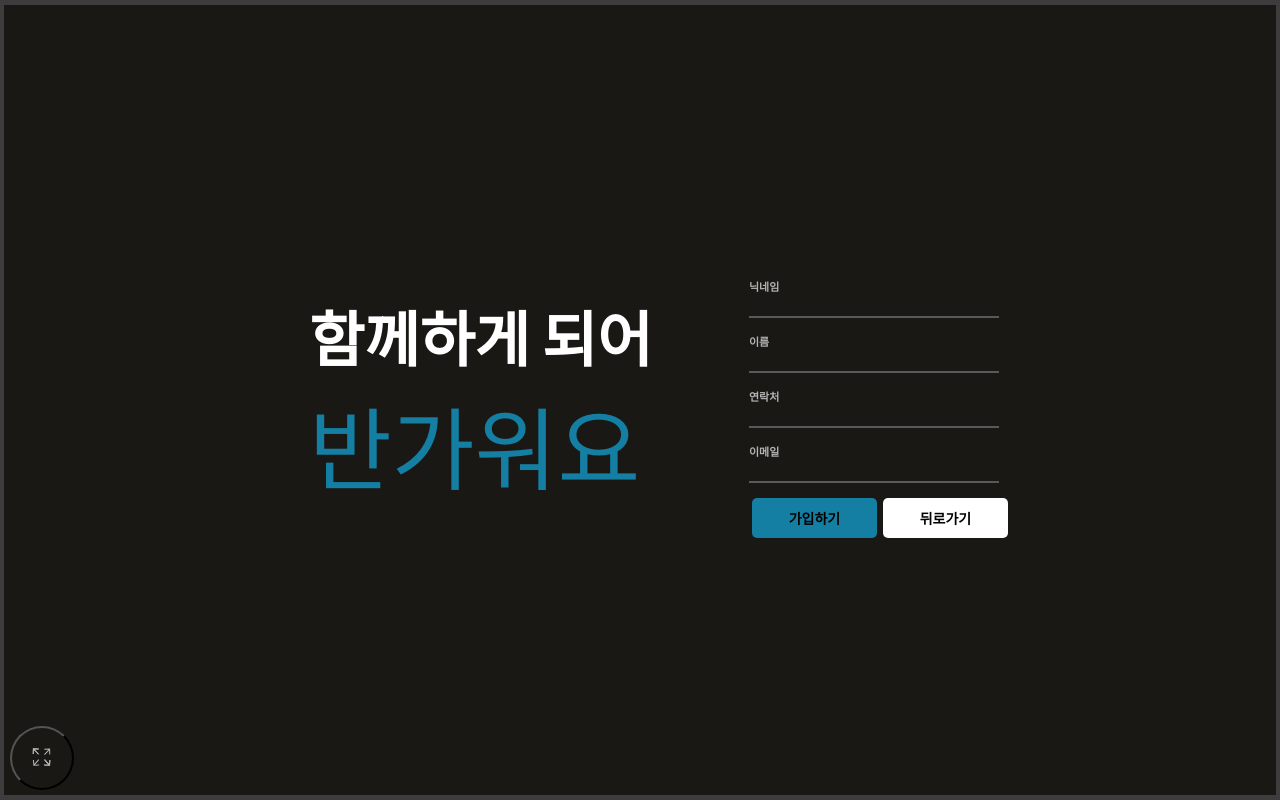
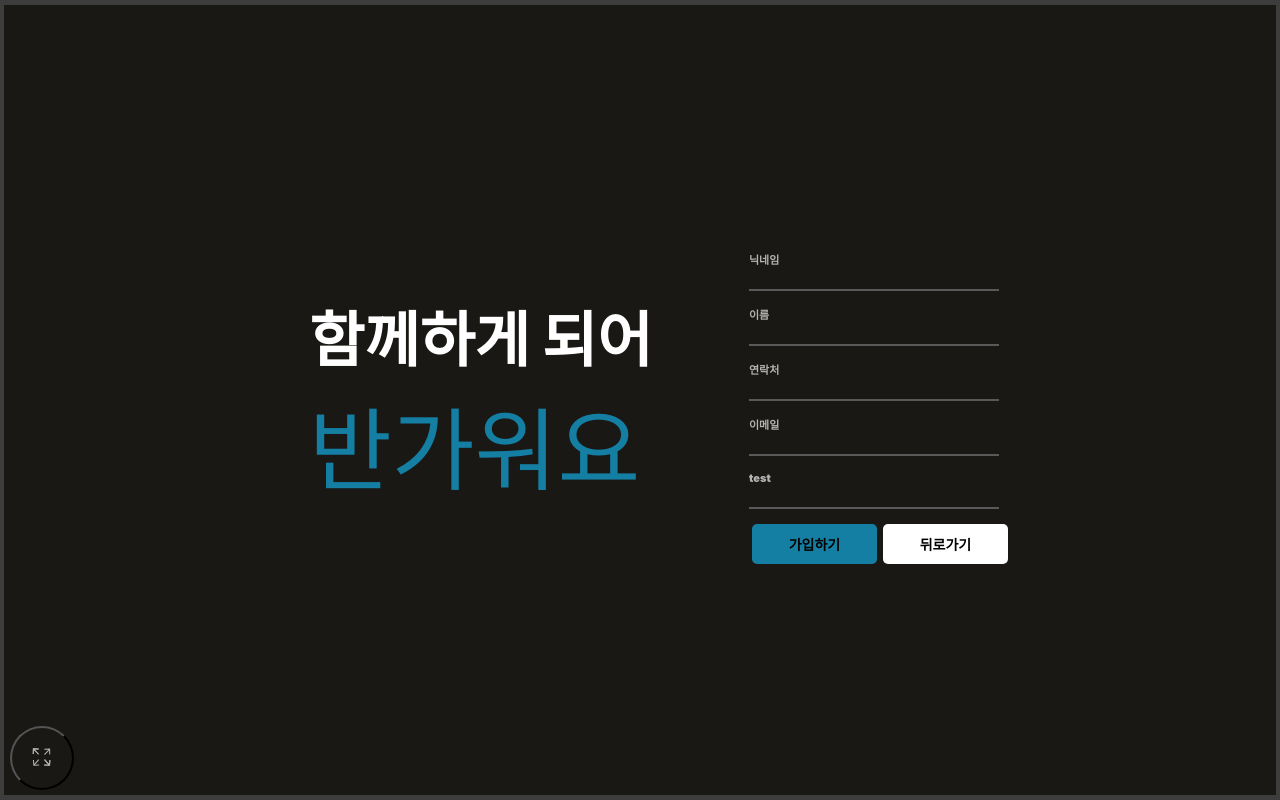
Before and after one commit to wonny-won/fitable_react, a React (Create React App) app: page /joinus in a window 1280 px wide. Built offline with nearby package versions, Linux system fonts and the light colour scheme.

Commit message:
텍스트 필드 수정

```diff
--- /dev/null
+++ b/src/components/atom/textField/inputFiled.tsx
@@ -0,0 +1,18 @@
+import { ChangeEvent, memo } from "react"
+import * as S from './styled'
+
+interface InputFieldProp {
+    id:string;
+    onChangeHandler?:(e:ChangeEvent<HTMLInputElement|HTMLTextAreaElement>)=>void;
+}
+
+function InputFeild (props:InputFieldProp){
+    const {id,onChangeHandler} = props
+    const inputParam = {
+        id,
+        onChange:onChangeHandler
+    }
+
+    return( <S.Input {...inputParam}/> )
+}
+export default memo(InputFeild)
--- a/src/components/atom/textField/textField.tsx
+++ b/src/components/atom/textField/textField.tsx
@@ -1,26 +1,27 @@
 import * as S from './styled'
 import * as CS from '../../commonStyle'
 import { ChangeEvent, memo } from 'react';
+import InputFeild from './inputFiled'
 
 interface TextFieldProp {
     id:string;
-    inputTitle: string;
+    inputTitle?: string;
     style?:{};
     isRequired?:boolean;
-    onChangeHandler?:(e:ChangeEvent<HTMLInputElement|HTMLTextAreaElement>)=>void
-}
-
- const TextField = (props:TextFieldProp)=>{
+    onChangeHandler?:(e:ChangeEvent<HTMLInputElement|HTMLTextAreaElement>)=>void;
+};
+function TextField (props:TextFieldProp){
     const {id,inputTitle,style,isRequired,onChangeHandler} = props
 
     return(
         <>
             <S.TextFieldWrapper style={style}>
                 <S.InputTitle>{inputTitle}{isRequired && <CS.Required>*</CS.Required>}</S.InputTitle>
-                <S.Input id={id} onChange={onChangeHandler}/>
+                <InputFeild id={id} onChangeHandler={onChangeHandler}/>
             </S.TextFieldWrapper>
         </>
     )
+
 }
 
 export default memo(TextField)
--- a/src/components/organism/joinUs/textField.tsx
+++ b/src/components/organism/joinUs/textField.tsx
@@ -3,6 +3,8 @@ import NickNameFeild from '../../molecule/joinus/nicknameField'
 import NameField from '../../molecule/joinus/nameField'
 import PhoneField from '../../molecule/joinus/phoneField'
 import EmailField from '../../molecule/joinus/emailField'
+import TextField from "components/atom/textField/textField";
+import { InputTitle } from "components/atom/textField/styled";
 
 export default function JoinUsTextFiled (){
     const initJoinInputParam = {
@@ -10,6 +12,12 @@ export default function JoinUsTextFiled (){
         name:'',
         phone:'',
         email:''
+    }
+    const paprm = {
+        id:'test',
+        inputTitle:'test',
+        style:{width:'250px'},
+
     }
     const {inputs,onChangeHandler} = useCustomChangeHandler(initJoinInputParam)
 
@@ -21,7 +29,7 @@ export default function JoinUsTextFiled (){
             <NameField onChangeHandler={onChangeHandler}/>
             <PhoneField onChangeHandler={onChangeHandler}/>
             <EmailField onChangeHandler={onChangeHandler}/>
-            {/* <TextField id='name' inputTitle="이름" {...textFildParam}/> */}
+            <TextField {...paprm} onChangeHandler={onChangeHandler}/>
         </>
     )
 }
```
Also changed, not shown: src/components/atom/textField/inputTitle.tsx (added, +18 -0 lines).
